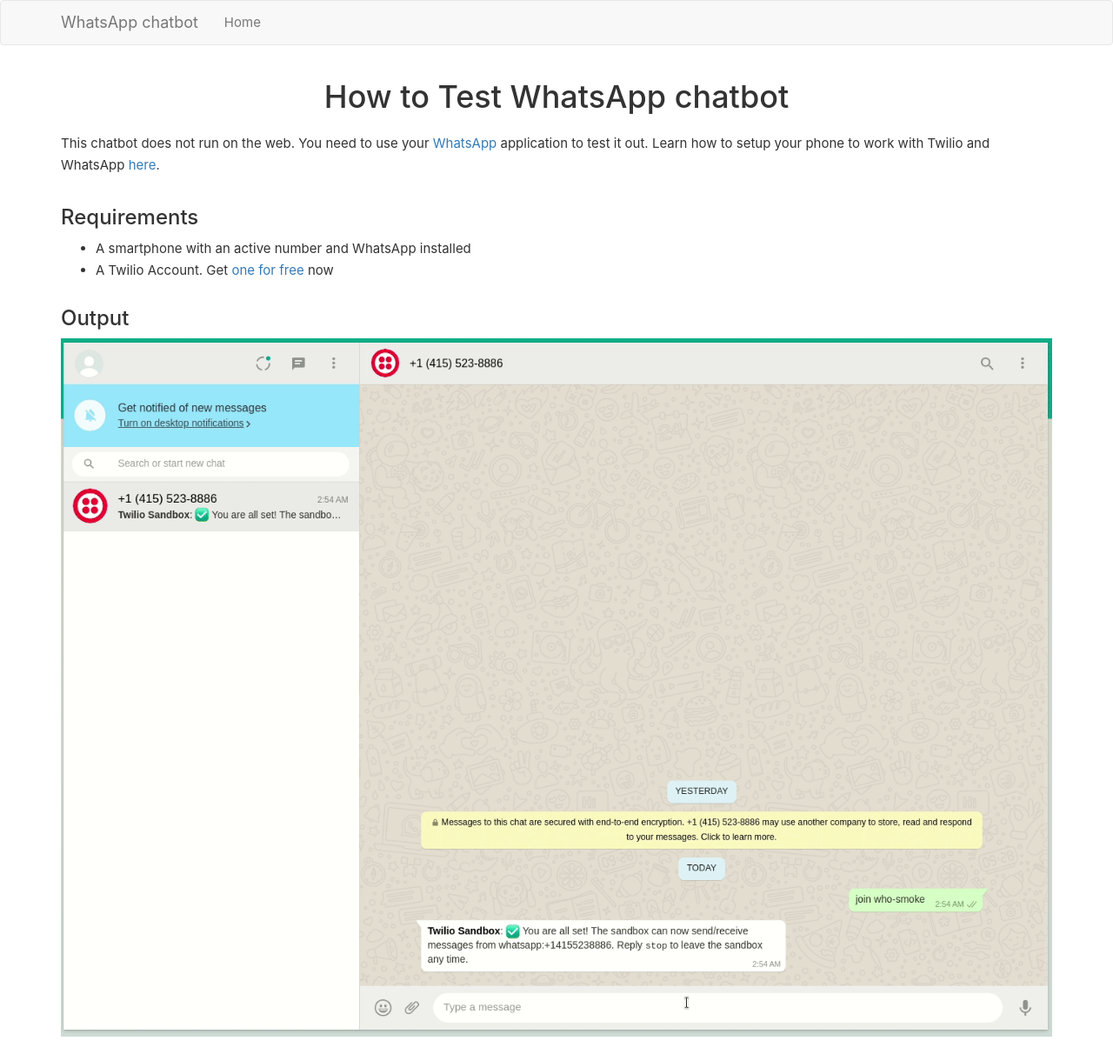
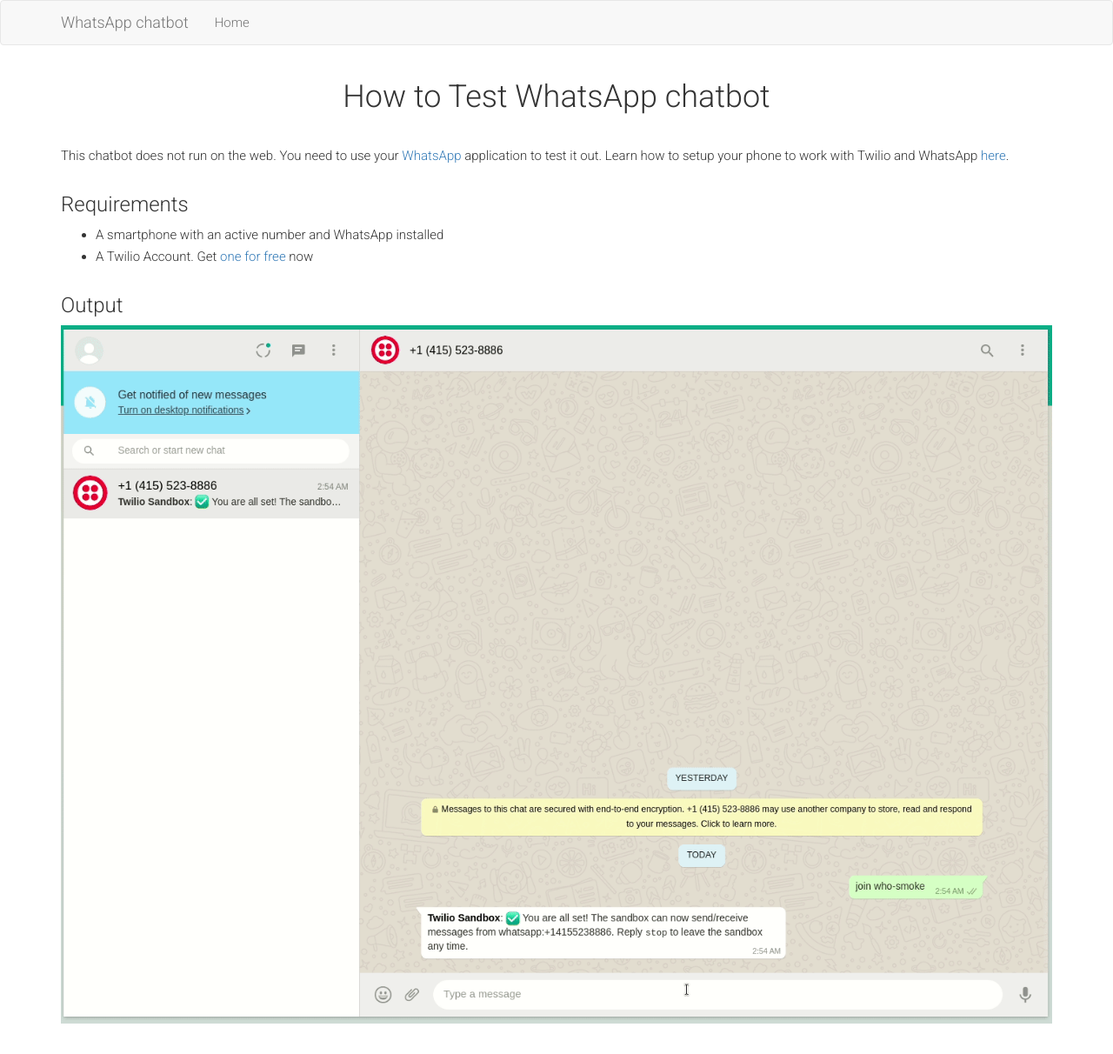
Before and after one commit to SFPrueba2025/whatsapp-chatbot-using-flask-and-twilio, a Flask app: page / in a window 1280 px wide. Shown: the whole page at 87% size. After the commit the page ends 1177 px from the top, so only its background shows below. Run offline with Flask 2, Linux system fonts and the light colour scheme; parts of the project's set-up code (start-up, migrations or seed data) failed here and were passed over; some libraries are stand-ins or nearby versions.

Commit message:
Update page font and style

```diff
--- a/app/static/css/styles.css
+++ b/app/static/css/styles.css
@@ -5,7 +5,7 @@ html, body{
     position: relative;
 }
 body{
-    font-family: medium-content-sans-serif-font, -apple-system, BlinkMacSystemFont, "Segoe UI", Roboto, Oxygen, Ubuntu, Cantarell, "Open Sans", "Helvetica Neue", sans-serif;
+    font-family: 'Roboto', sans-serif;
     line-height: 25px;
     font-size: 15px;
     font-weight: 400;
@@ -15,9 +15,6 @@ body::after {
     content: '';
     display: block;
     /*height: 200px;  Set same as footer's height */
-}
-p{
-    padding-bottom: 5px;
 }
 h1{
     text-align: center;
@@ -29,3 +26,6 @@ h3{
 img{
     margin-bottom: 20px;
 }
+p{
+    padding-top: 15px;
+}
--- a/app/templates/base.html
+++ b/app/templates/base.html
@@ -4,6 +4,8 @@
 {% block head %}
     {{ super() }}
     <link rel="icon" type="image/png" href="{{ url_for('static', filename = 'images/whatsapp.svg') }}">
+    <link rel="preconnect" href="https://fonts.gstatic.com">
+    <link href="https://fonts.googleapis.com/css2?family=Roboto:wght@300&display=swap" rel="stylesheet">
 {% endblock %}
 
 {% block title %}
```
